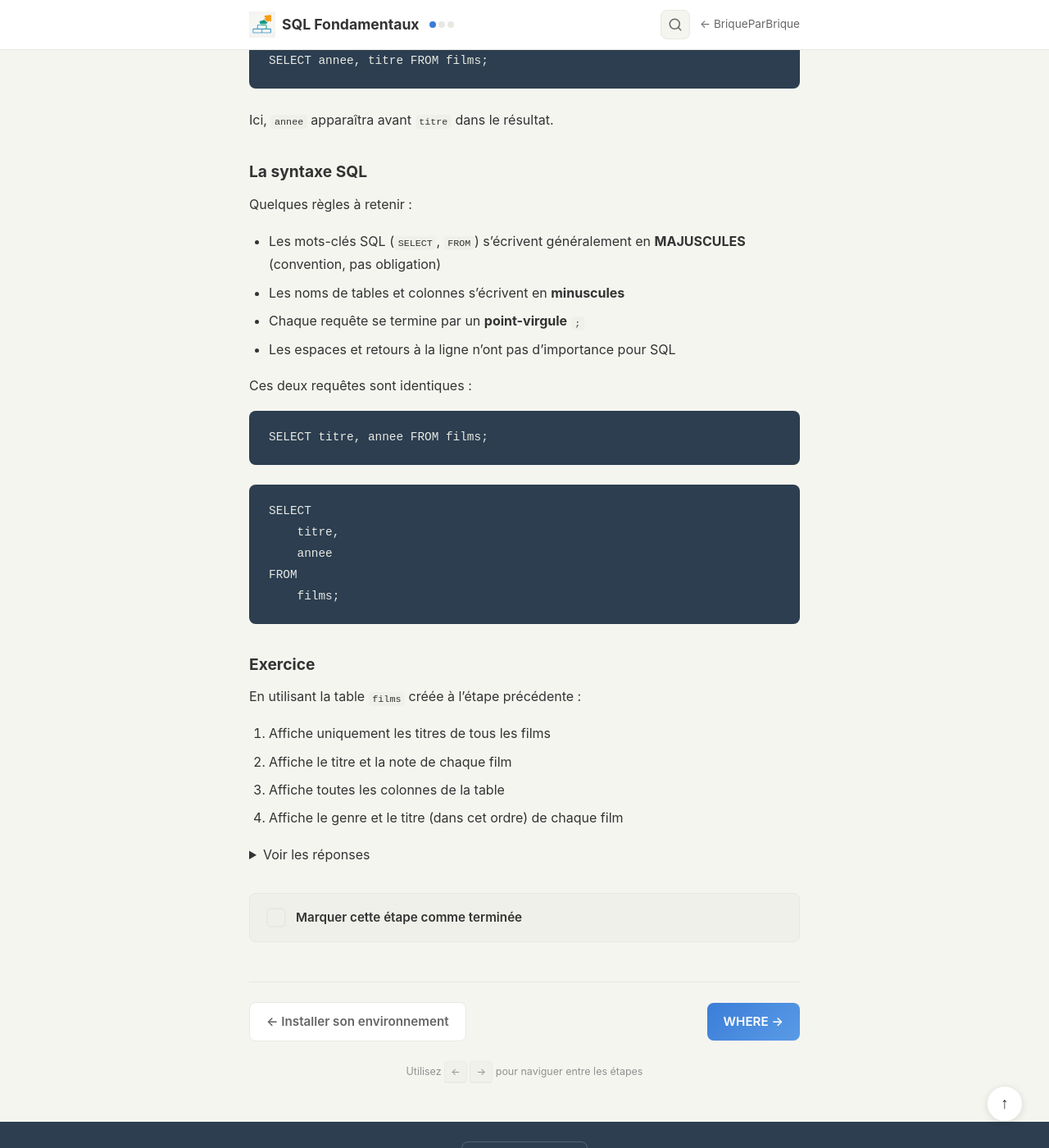
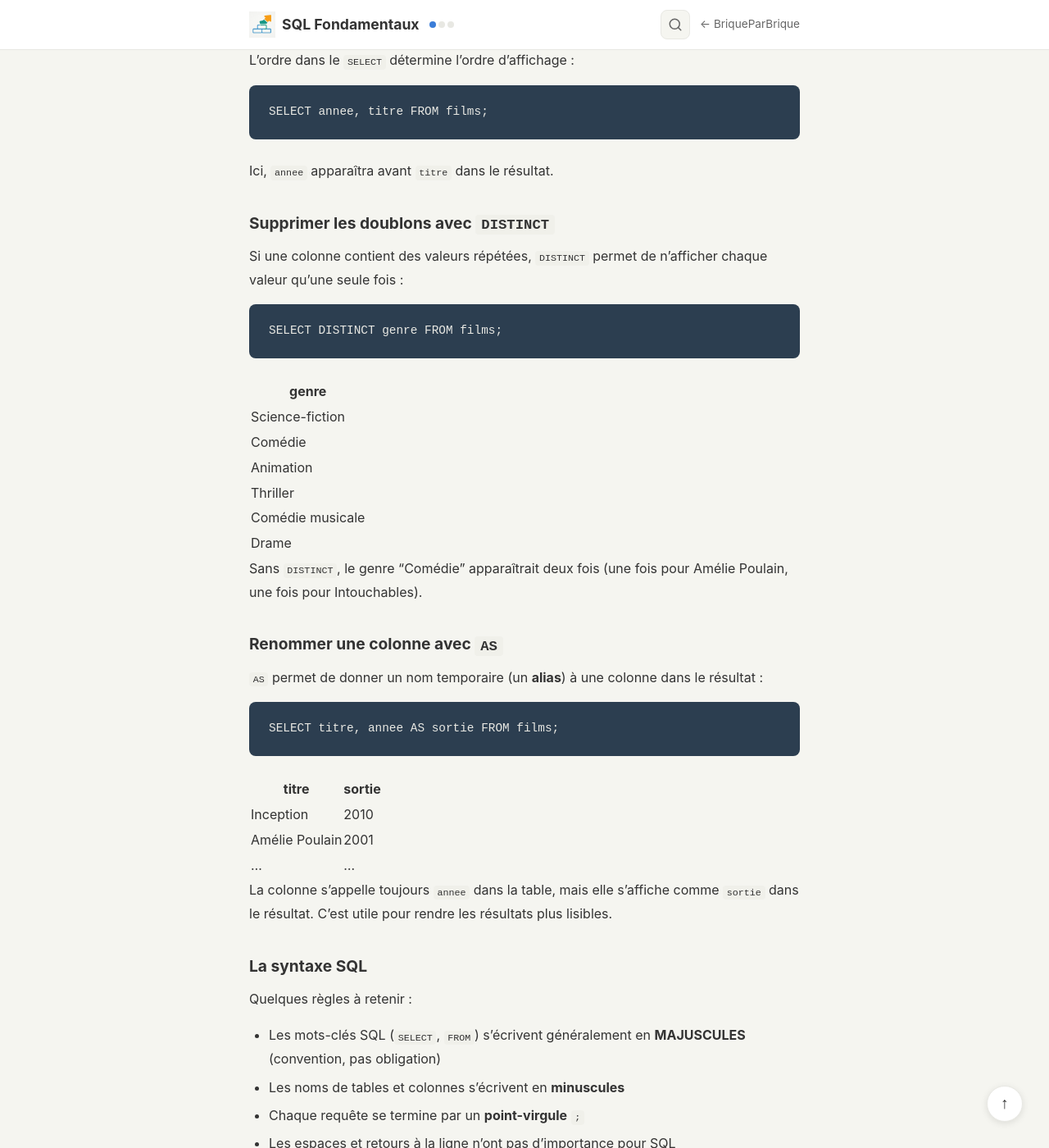
Before and after one commit to BriqueParBrique/sql-fondamentaux-brique-1, a Jekyll site: the page built from _steps/03-select-et-from.md, in a window 1280 px wide and 1400 px high, scrolled down 1665 px. Shown: the whole window at 82% size. Built offline with Jekyll 4.4.1, drawn with Linux system fonts in a browser that asks for light colours; some of the changed text lies outside the part shown.

Commit message:
Améliorer le contenu pédagogique et corriger le README
- Réécrire le README avec une vraie description du cours (remplace le template générique)
- Corriger le doublon Amélie Poulain dans le dataset (id=9 remplacé par Le Grand Bleu)
- Ajouter DISTINCT et AS (aliases) à l'étape SELECT et FROM
- Ajouter BETWEEN et IS NULL/IS NOT NULL à l'étape WHERE
- Ajouter OFFSET (pagination) à l'étape ORDER BY et LIMIT
- Enrichir le mini-projet avec des indices et 4 défis bonus
- Mettre à jour le récapitulatif final avec tous les concepts couverts

https://claude.ai/code/session_014Lhvvoj59GduL7fF3zNYLU

````diff
--- a/_steps/03-select-et-from.md
+++ b/_steps/03-select-et-from.md
@@ -49,6 +49,41 @@ SELECT annee, titre FROM films;
 
 Ici, `annee` apparaîtra avant `titre` dans le résultat.
 
+### Supprimer les doublons avec `DISTINCT`
+
+Si une colonne contient des valeurs répétées, `DISTINCT` permet de n'afficher chaque valeur qu'une seule fois :
+
+```sql
+SELECT DISTINCT genre FROM films;
+```
+
+| genre |
+|-------|
+| Science-fiction |
+| Comédie |
+| Animation |
+| Thriller |
+| Comédie musicale |
+| Drame |
+
+Sans `DISTINCT`, le genre "Comédie" apparaîtrait deux fois (une fois pour Amélie Poulain, une fois pour Intouchables).
+
+### Renommer une colonne avec `AS`
+
+`AS` permet de donner un nom temporaire (un **alias**) à une colonne dans le résultat :
+
+```sql
+SELECT titre, annee AS sortie FROM films;
+```
+
+| titre | sortie |
+|-------|--------|
+| Inception | 2010 |
+| Amélie Poulain | 2001 |
+| ... | ... |
+
+La colonne s'appelle toujours `annee` dans la table, mais elle s'affiche comme `sortie` dans le résultat. C'est utile pour rendre les résultats plus lisibles.
+
 ### La syntaxe SQL
 
 Quelques règles à retenir :
@@ -80,6 +115,8 @@ En utilisant la table `films` créée à l'étape précédente :
 2. Affiche le titre et la note de chaque film
 3. Affiche toutes les colonnes de la table
 4. Affiche le genre et le titre (dans cet ordre) de chaque film
+5. Affiche la liste des genres disponibles (sans doublons)
+6. Affiche le titre et la note, en renommant la colonne `note` en `evaluation`
 
 <details>
 <summary>Voir les réponses</summary>
@@ -96,6 +133,12 @@ SELECT * FROM films;
 
 -- 4. Genre puis titre
 SELECT genre, titre FROM films;
+
+-- 5. Genres sans doublons
+SELECT DISTINCT genre FROM films;
+
+-- 6. Alias sur la colonne note
+SELECT titre, note AS evaluation FROM films;
 ```
 
 </details>
````
Also changed, not shown: _steps/02-installation.md (+1 -1 lines), _steps/04-where.md (+39 -0 lines), _steps/05-order-by-et-limit.md (+26 -1 lines), _steps/06-mini-projet.md (+62 -4 lines), README.md.
